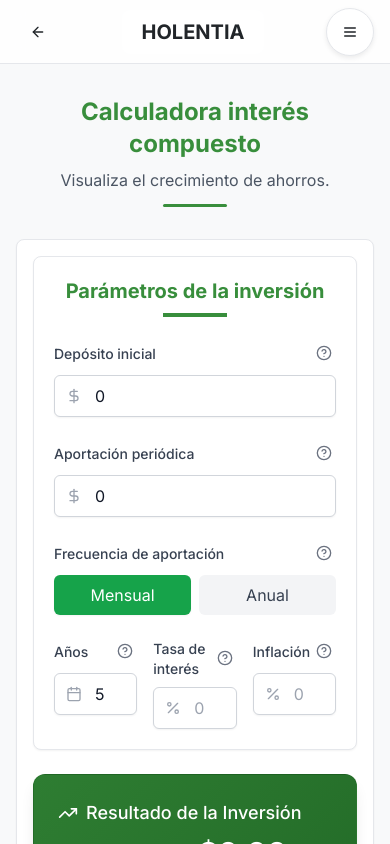
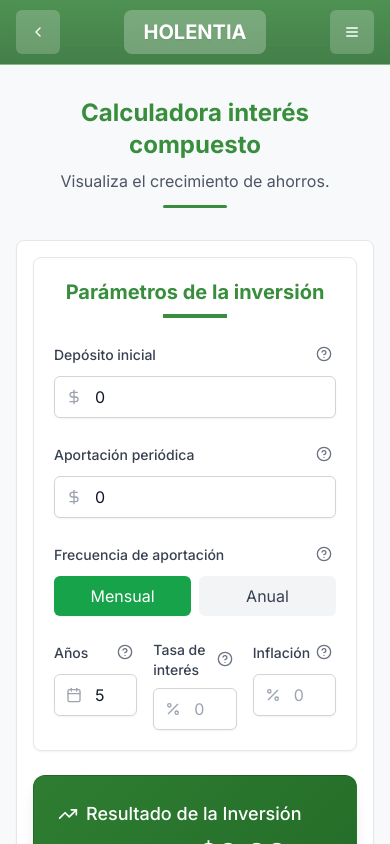
Before and after one commit to daurydicaprio/holentia-app, a Next.js app: page /calculadora-interes-compuesto in a window 390 px wide. Shown: the top 844 px of the page. Built offline with nearby package versions, Linux system fonts and the light colour scheme.

Commit message:
fix: use MobileHeader component in tool-page-client
Correct MobileHeader import and usage in tool-page-client.

Co-authored-by: Daury DiCaprio <67611334+daurydicaprio@users.noreply.github.com>

```diff
--- a/components/common/header/mobile-header.tsx
+++ b/components/common/header/mobile-header.tsx
@@ -53,23 +53,29 @@ export default function MobileHeader({ section }: MobileHeaderProps) {
   let headerBgColor = currentTheme === "dark" ? "rgba(30, 30, 30, 0.8)" : "rgba(255, 255, 255, 0.8)"
   let headerBorderColor = currentTheme === "dark" ? "#333333" : "#e5e7eb"
   let donationTextColor = "#3B82F6" // Color azul por defecto
+  let headerGradient = "none"
 
-  // Actualizar los colores de fondo del header para que usen las variables CSS
-
-  if (toolSection === "mente") {
-    headerBgColor = currentTheme === "dark" ? "var(--color-mente-glass-bg)" : "var(--color-mente-glass-bg)"
-    headerBorderColor = currentTheme === "dark" ? "var(--color-mente-glass-border)" : "var(--color-mente-glass-border)"
-    donationTextColor = "var(--color-mente-active)" // Color mente
-  } else if (toolSection === "cuerpo") {
-    headerBgColor = currentTheme === "dark" ? "var(--color-cuerpo-glass-bg)" : "var(--color-cuerpo-glass-bg)"
-    headerBorderColor =
-      currentTheme === "dark" ? "var(--color-cuerpo-glass-border)" : "var(--color-cuerpo-glass-border)"
-    donationTextColor = "var(--color-cuerpo-active)" // Color cuerpo
-  } else if (toolSection === "finanzas") {
-    headerBgColor = currentTheme === "dark" ? "var(--color-finanzas-glass-bg)" : "var(--color-finanzas-glass-bg)"
-    headerBorderColor =
-      currentTheme === "dark" ? "var(--color-finanzas-glass-border)" : "var(--color-finanzas-glass-border)"
-    donationTextColor = "var(--color-finanzas-active)" // Color finanzas
+  // Actualizar los colores y gradientes para el header móvil en páginas de herramientas
+  if (isToolPage) {
+    if (toolSection === "mente") {
+      // Azul para mente con mayor opacidad (60%)
+      headerBgColor = currentTheme === "dark" ? "rgba(21, 101, 192, 0.6)" : "rgba(21, 101, 192, 0.6)"
+      headerBorderColor = currentTheme === "dark" ? "rgba(144, 202, 249, 0.6)" : "rgba(144, 202, 249, 0.6)"
+      headerGradient = "linear-gradient(to bottom, rgba(21, 101, 192, 0.6), rgba(13, 71, 161, 0.6))"
+      donationTextColor = "#1976d2" // Color mente
+    } else if (toolSection === "cuerpo") {
+      // Ámbar para cuerpo con mayor opacidad (60%)
+      headerBgColor = currentTheme === "dark" ? "rgba(239, 108, 0, 0.6)" : "rgba(239, 108, 0, 0.6)"
+      headerBorderColor = currentTheme === "dark" ? "rgba(255, 224, 130, 0.6)" : "rgba(255, 224, 130, 0.6)"
+      headerGradient = "linear-gradient(to bottom, rgba(239, 108, 0, 0.6), rgba(230, 81, 0, 0.6))"
+      donationTextColor = "#ffa000" // Color cuerpo
+    } else if (toolSection === "finanzas") {
+      // Verde para finanzas con mayor opacidad (60%)
+      headerBgColor = currentTheme === "dark" ? "rgba(46, 125, 50, 0.6)" : "rgba(46, 125, 50, 0.6)"
+      headerBorderColor = currentTheme === "dark" ? "rgba(165, 214, 167, 0.6)" : "rgba(165, 214, 167, 0.6)"
+      headerGradient = "linear-gradient(to bottom, rgba(46, 125, 50, 0.6), rgba(27, 94, 32, 0.6))"
+      donationTextColor = "#388e3c" // Color finanzas
+    }
   }
 
   // Efecto para manejar el backdrop del menú
@@ -165,6 +171,7 @@ export default function MobileHeader({ section }: MobileHeaderProps) {
           backdropFilter: "blur(12px)",
           WebkitBackdropFilter: "blur(12px)", // Añadir soporte para Safari
           backgroundColor: headerBgColor,
+          backgroundImage: headerGradient,
           borderBottom: `1px solid ${headerBorderColor}`,
           width: "100%",
           transition: "background-color 0.3s ease, border-color 0.3s ease",
@@ -176,11 +183,12 @@ export default function MobileHeader({ section }: MobileHeaderProps) {
             size="icon"
             onClick={handleBackClick}
             style={{
-              backgroundColor: "transparent",
+              backgroundColor: "rgba(255, 255, 255, 0.2)",
               height: "44px",
               width: "44px",
+              color: currentTheme === "dark" ? "#ffffff" : "#ffffff",
             }}
-            className="hover:bg-white/30 dark:hover:bg-gray-700/30 active:scale-90 active:bg-white/50 dark:active:bg-gray-700/50 transition-all duration-200"
+            className="hover:bg-white/30 dark:hover:bg-white/30 active:scale-90 active:bg-white/50 dark:active:bg-white/50 transition-all duration-200"
           >
             <ChevronLeft className="h-6 w-6" />
             <span className="sr-only">Volver</span>
@@ -188,13 +196,15 @@ export default function MobileHeader({ section }: MobileHeaderProps) {
 
           <Link
             href="/"
-            className="font-bold text-xl hover:bg-white/60 dark:hover:bg-gray-700/60 active:bg-white/80 dark:active:bg-gray-700/80 transition-all duration-200 active:scale-95"
+            className="font-bold text-xl hover:bg-white/60 dark:hover:bg-white/60 active:bg-white/80 dark:active:bg-white/80 transition-all duration-200 active:scale-95"
             onClick={() => triggerHapticFeedback("light")}
             style={{
-              backgroundColor: currentTheme === "dark" ? "rgba(30, 30, 30, 0.4)" : "rgba(255, 255, 255, 0.4)",
+              backgroundColor: "rgba(255, 255, 255, 0.25)",
               padding: "0.5rem 1.25rem",
               borderRadius: "0.5rem",
               transition: "all 0.2s ease",
+              color: currentTheme === "dark" ? "#ffffff" : "#ffffff",
+              textShadow: "0 1px 2px rgba(0, 0, 0, 0.1)",
             }}
           >
             HOLENTIA
@@ -204,13 +214,14 @@ export default function MobileHeader({ section }: MobileHeaderProps) {
             <Button
               variant="ghost"
               size="icon"
-              className="hover:bg-white/30 dark:hover:bg-gray-700/30 active:bg-white/50 dark:active:bg-gray-700/50 active:scale-90 transition-all duration-200"
+              className="hover:bg-white/30 dark:hover:bg-white/30 active:bg-white/50 dark:active:bg-white/50 active:scale-90 transition-all duration-200"
               onClick={handleMenuToggle}
               style={{
-                backgroundColor: "transparent",
+                backgroundColor: "rgba(255, 255, 255, 0.2)",
                 height: "44px",
                 width: "44px",
                 zIndex: 1000,
+                color: currentTheme === "dark" ? "#ffffff" : "#ffffff",
               }}
             >
               <Menu className="h-6 w-6" />
--- a/components/tool-page-client.tsx
+++ b/components/tool-page-client.tsx
@@ -14,6 +14,7 @@ import SectionSwipeNavigation from "@/components/sections/section-swipe-navigati
 import type { CardData } from "@/types"
 import { useTheme } from "next-themes"
 import MainMenuButton from "@/components/common/main-menu-button/main-menu-button"
+import MobileHeader from "@/components/common/header/mobile-header"
 
 interface ToolPageClientProps {
   params: {
@@ -85,52 +86,7 @@ export default function ToolPageClient({ params, toolData, toolContent }: ToolPa
       <SectionSwipeNavigation />
 
       {/* Header móvil personalizado para herramientas */}
-      {isMobile && toolData && (
-        <div className="w-full sticky top-0 z-50" style={{ zIndex: 1000 }}>
-          <div
-            className="flex items-center justify-between h-16 px-4"
-            style={{
-              backdropFilter: "blur(12px)",
-              WebkitBackdropFilter: "blur(12px)",
-              backgroundColor: currentTheme === "dark" ? "rgba(30, 30, 30, 0.8)" : "rgba(255, 255, 255, 0.8)",
-              borderBottom: `1px solid ${currentTheme === "dark" ? "#333333" : "#e5e7eb"}`,
-            }}
-          >
-            <Button
-              variant="ghost"
-              size="icon"
-              onClick={() => (window.location.href = `/${section}`)}
-              style={{
-                backgroundColor: "transparent",
-                height: "44px",
-                width: "44px",
-                zIndex: 1000,
-              }}
-              className="hover:bg-white/30 dark:hover:bg-gray-700/30 active:scale-90 active:bg-white/50 dark:active:bg-gray-700/50 transition-all duration-200"
-            >
-              <ArrowLeft className="h-6 w-6" />
-              <span className="sr-only">Volver</span>
-            </Button>
-
-            <Link
-              href="/"
-              className="font-bold text-xl hover:bg-white/60 dark:hover:bg-gray-700/60 active:bg-white/80 dark:active:bg-gray-700/80 transition-all duration-200 active:scale-95"
-              style={{
-                backgroundColor: currentTheme === "dark" ? "rgba(30, 30, 30, 0.4)" : "rgba(255, 255, 255, 0.4)",
-                padding: "0.5rem 1.25rem",
-                borderRadius: "0.5rem",
-                transition: "all 0.2s ease",
-              }}
-            >
-              HOLENTIA
-            </Link>
-
-            <div className="relative" style={{ zIndex: 1000 }}>
-              <MainMenuButton />
-            </div>
-          </div>
-        </div>
-      )}
+      {isMobile && toolData && <MobileHeader section={section} />}
 
       {/* Header especial para herramientas - más alto y con efectos */}
       {!isMobile && (
```
